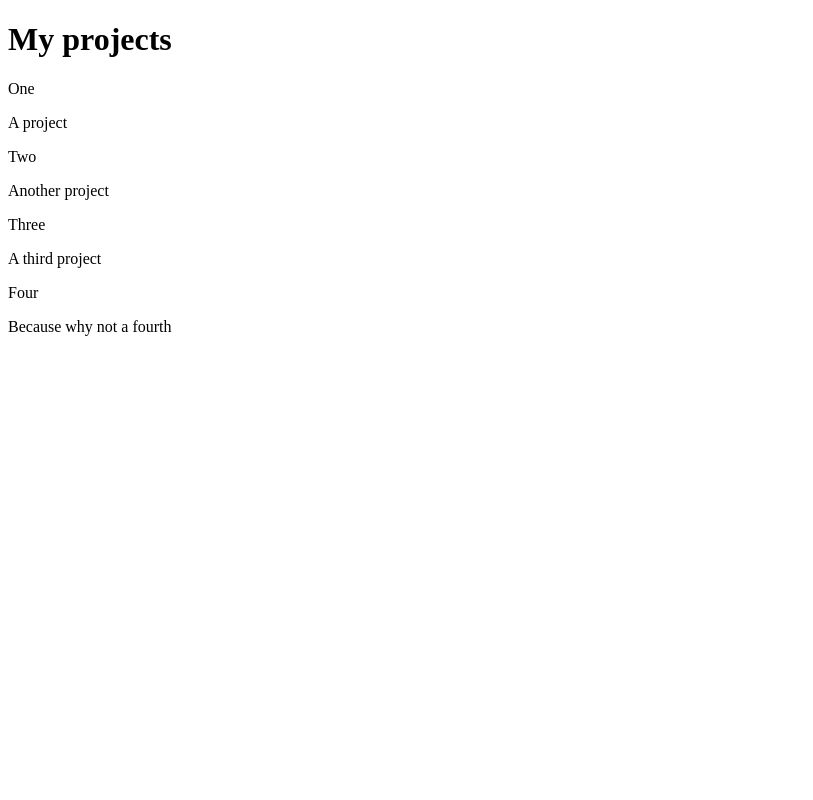
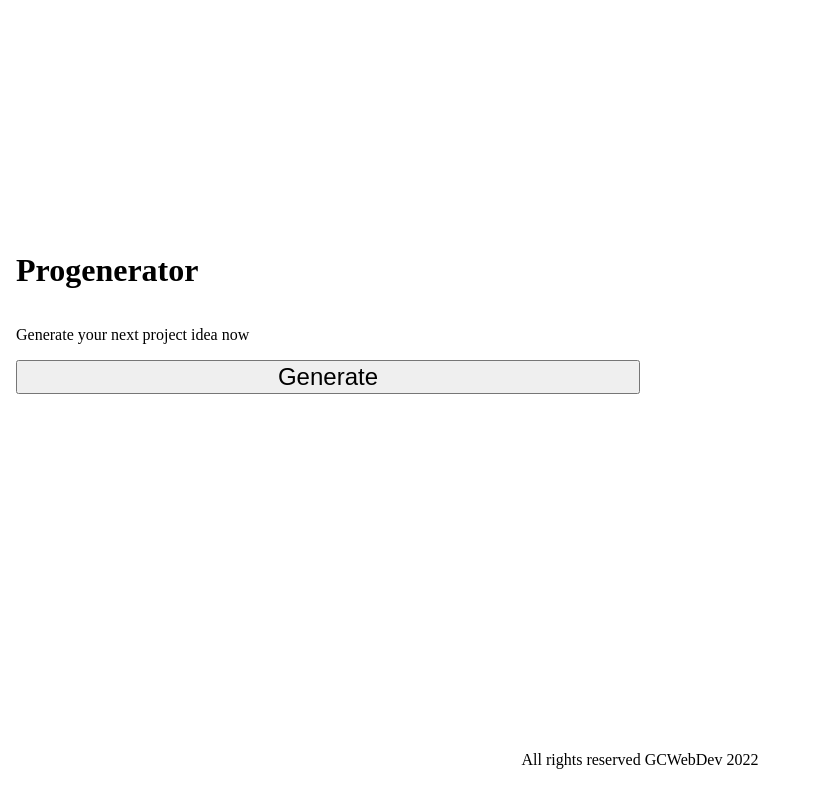
Before and after one commit to GavinCallander/progenerator, a Next.js app: page / in a window 1280 px wide. Shown: the whole page, without its empty margins (0-813 px from the left). Built offline with nearby package versions, Linux system fonts and the light colour scheme.

Commit message:
super basic styling in place. Time to get basic functionality up and running

```diff
--- a/pages/index.js
+++ b/pages/index.js
@@ -11,17 +11,16 @@ export default function Index() {
 
   return (
     <div>
-      <h1>My projects</h1>
-        {
-          data.projects.map((project, i) => {
-            return (
-                <div key={i}>
-                  <p>{project.name}</p>
-                  <p>{project.desc}</p>
-                </div>
-              )
-          })
-        }
+      <header>
+        <h1>Progenerator</h1>
+        <p>Generate your next project idea now</p>
+      </header>
+      <main>
+        <button>Generate</button>
+      </main>
+      <footer>
+        <p>All rights reserved GCWebDev 2022</p>
+      </footer>
     </div>
   )
 };
--- a/styles/main.scss
+++ b/styles/main.scss
@@ -1,6 +1,35 @@
 html, body {
-    margin: none;
-    padding: none;
+    margin: 0;
+    padding: 0;
+}
+body {
+
+}
+
+footer, header, main {
+    display: flex;
+    width: 100vw;
+}
+footer {
+    justify-content: center;
+    align-items: center;
+    height: 10vh;
+}
+header, main {
+    padding: 0 1rem;
+    flex-direction: column;
+    height: 45vh;
+}
+header {
+    justify-content: flex-end;
+}
+main {
+    justify-content: flex-start;
+}
+
+button {
+    width: 50%;
+    font-size: 1.5rem;
 }
 
 * {
```
